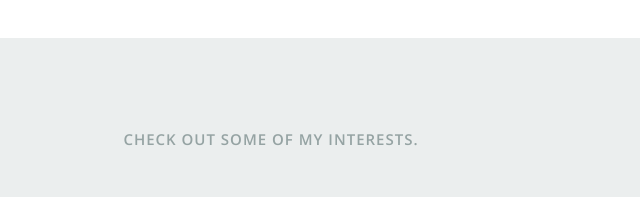
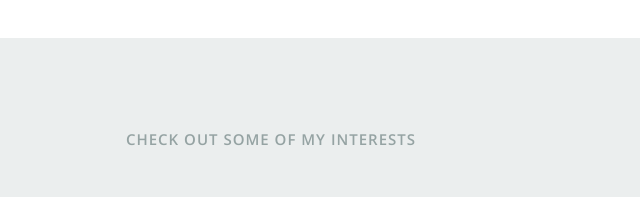
Before and after one commit to Wymanrag/mPage, a website: page public/index.html in a window 1280 px wide. Shown: the part 1500-1697 px from the top of the page, 369-1009 px from the left. Drawn offline with nearby package versions, Linux system fonts and the light colour scheme.

Commit message:
remove dot

```diff
--- a/public/index.html
+++ b/public/index.html
@@ -280,7 +280,7 @@
 
          <div class="twelve columns collapsed">
 
-            <h1>Check Out Some of My Interests.</h1>
+            <h1>Check Out Some of My Interests</h1>
 
             <!-- portfolio-wrapper -->
             <div id="portfolio-wrapper" class="bgrid-quarters s-bgrid-thirds cf">
```
